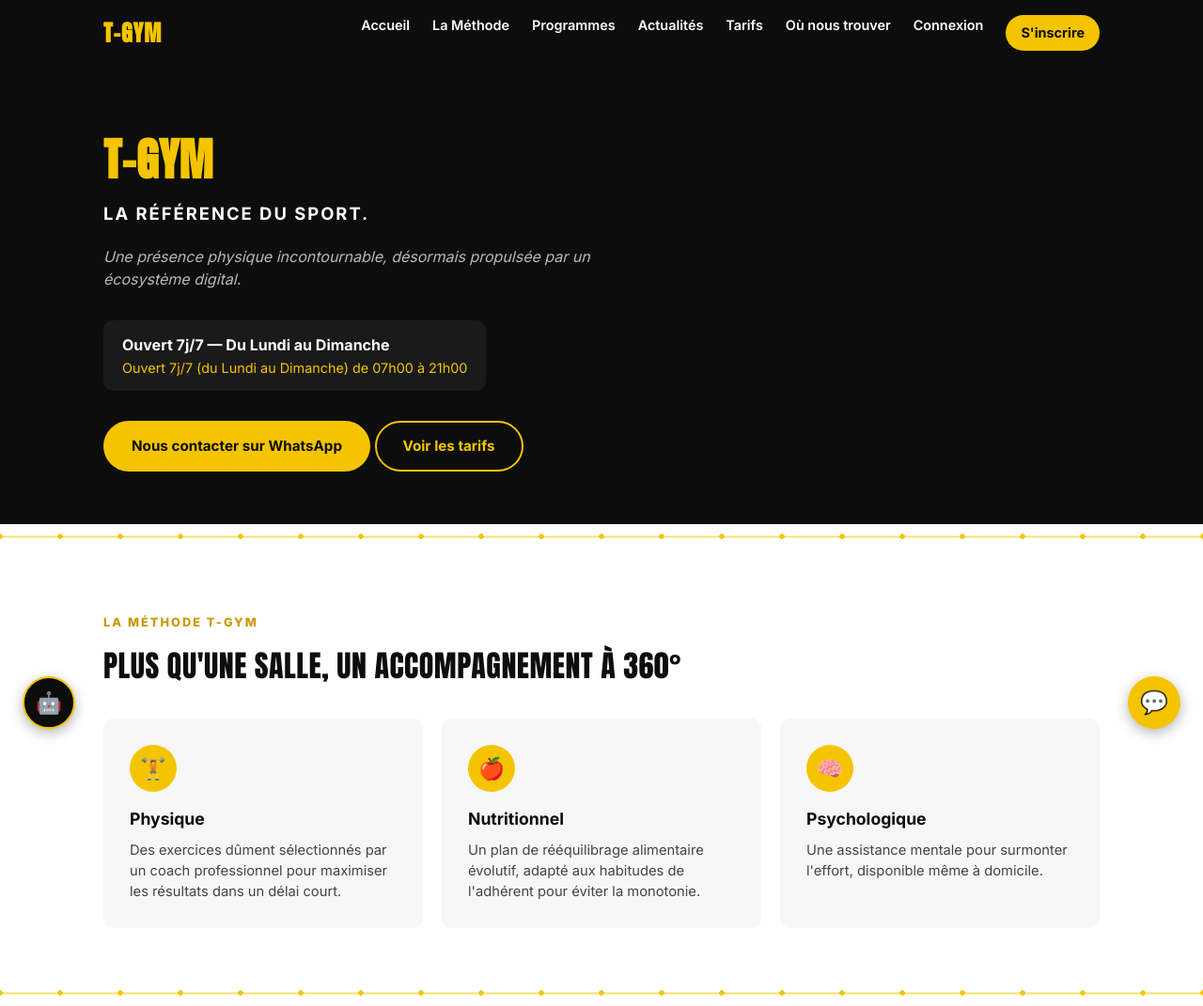
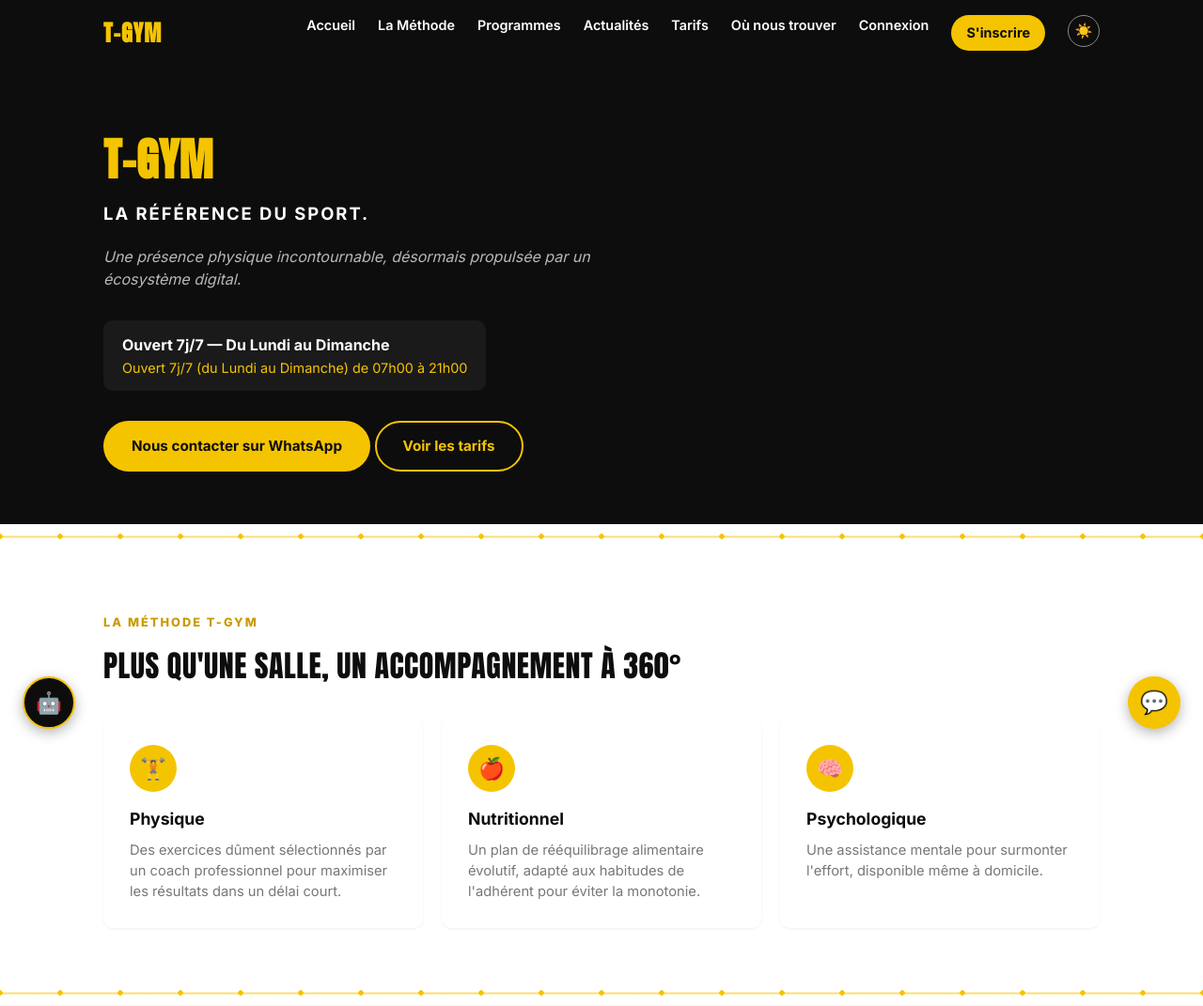
Before and after one commit to dave123online/tgym_website, a Django app: page / in a window 1280 px wide. Shown: the top 1071 px of the page at 94% size. Run offline with Django 5.2, Linux system fonts and the light colour scheme; data comes from the database, SQL or seed files in the repository; data that the repository does not hold is empty; parts of the project's set-up code (start-up, migrations or seed data) failed here and were passed over.

Commit message:
add price for best seller and dark mode

```diff
--- a/comptes/templates/comptes/connexion.html
+++ b/comptes/templates/comptes/connexion.html
@@ -8,7 +8,7 @@
         <h2>Connexion</h2>
 
         {% if form.errors %}
-        <p style="color:#c0392b;">Identifiants incorrects. Réessayez.</p>
+        <p class="text-danger">Identifiants incorrects. Réessayez.</p>
         {% endif %}
 
         <form method="post" class="card">
--- a/core/management/commands/seed_tgym.py
+++ b/core/management/commands/seed_tgym.py
@@ -89,7 +89,8 @@ class Command(BaseCommand):
                     "Assistance psychologique à distance",
                     "Contrôle de résultat régulier",
                 ],
-                prix_note="Inclus dans l'abonnement Premium — contactez-nous pour les modalités hors abonnement.",
+                prix_fcfa=35000,
+                prix_note="Peut aussi être inclus dans l'abonnement Premium — contactez-nous pour les modalités.",
                 est_phare=True,
                 actif=True,
                 ordre_affichage=1,
--- a/core/templates/core/accueil.html
+++ b/core/templates/core/accueil.html
@@ -100,7 +100,7 @@
             <div class="programme-phare__contenu">
                 <p class="eyebrow">{{ programme_phare.duree }}</p>
                 <h2>{{ programme_phare.titre }}</h2>
-                <p style="color:#555; max-width:520px; margin-bottom:1.5rem;">{{ programme_phare.accroche }}</p>
+                <p style="color:var(--text-muted); max-width:520px; margin-bottom:1.5rem;">{{ programme_phare.accroche }}</p>
                 <a href="{% url 'coaching:programme_detail' programme_phare.slug %}" class="btn btn-primary">En savoir plus</a>
             </div>
         </div>
--- a/static/css/theme.css
+++ b/static/css/theme.css
@@ -9,6 +9,52 @@
   --grey-dark: #8a8a8a;
   --grey-light: #f7f7f7;
   --radius: 10px;
+
+  /* ---------- Tokens sémantiques (dépendent du thème clair/sombre) ----------
+     Le header, le hero, le footer et les blocs .section--dark restent
+     volontairement toujours sombres (couleurs de marque fixes ci-dessus,
+     var(--black)/var(--white) directement) : seules les surfaces "page
+     normale" (fond de page, cartes, texte courant) suivent le thème. */
+  --bg: var(--white);
+  --bg-alt: var(--grey-light);
+  --card-bg: var(--white);
+  --text: var(--black);
+  --text-muted: #555;
+  --text-muted-2: #777;
+  --border: #eee;
+  --border-strong: #ddd;
+  --danger: #c0392b;
+}
+
+[data-theme="dark"] {
+  --danger: #e0574a;
+}
+@media (prefers-color-scheme: dark) {
+  :root:not([data-theme="light"]) { --danger: #e0574a; }
+}
+
+[data-theme="dark"] {
+  --bg: #121212;
+  --bg-alt: #1a1a1a;
+  --card-bg: #1e1e1e;
+  --text: #f0f0f0;
+  --text-muted: #b0b0b0;
+  --text-muted-2: #929292;
+  --border: #2a2a2a;
+  --border-strong: #363636;
+}
+
+@media (prefers-color-scheme: dark) {
+  :root:not([data-theme="light"]) {
+    --bg: #121212;
+    --bg-alt: #1a1a1a;
+    --card-bg: #1e1e1e;
+    --text: #f0f0f0;
+    --text-muted: #b0b0b0;
+    --text-muted-2: #929292;
+    --border: #2a2a2a;
+    --border-strong: #363636;
+  }
 }
 
 * { box-sizing: border-box; }
@@ -159,9 +206,10 @@ a { color: inherit; text-decoration: none; }
 }
 
 .card {
-  background: var(--grey-light);
+  background: var(--card-bg);
   border-radius: var(--radius);
   padding: 1.75rem;
+  box-shadow: 0 1px 3px rgba(0,0,0,0.06);
 }
 .section--dark .card { background: var(--black-soft); }
 .card-icon {
@@ -173,7 +221,7 @@ a { color: inherit; text-decoration: none; }
   margin-bottom: 1rem;
 }
 .card h3 { margin: 0 0 0.5rem; font-size: 1.1rem; }
-.card p { color: #444; font-size: 0.92rem; margin: 0; }
+.card p { color: var(--text-muted-2); font-size: 0.92rem; margin: 0; }
 .section--dark .card p { color: var(--grey); }
 
 .badge {
@@ -187,12 +235,59 @@ a { color: inherit; text-decoration: none; }
 .badge--warn { background: #fff3cd; color: #7a5b00; }
 .badge--muted { background: #eee; color: #666; }
 
+/* ---------- Interrupteur thème clair/sombre ---------- */
+.theme-toggle {
+  background: none;
+  border: 1px solid var(--grey-dark);
+  border-radius: 999px;
+  width: 34px;
+  height: 34px;
+  display: inline-flex;
+  align-items: center;
+  justify-content: center;
+  cursor: pointer;
+  padding: 0;
+  flex: none;
+}
+.theme-toggle__icon { font-size: 0.95rem; line-height: 1; display: none; }
+/* Par défaut (pas de préférence enregistrée) : suit prefers-color-scheme */
+.theme-toggle__icon--sun { display: inline; }
+@media (prefers-color-scheme: dark) {
+  :root:not([data-theme="light"]) .theme-toggle__icon--sun { display: none; }
+  :root:not([data-theme="light"]) .theme-toggle__icon--moon { display: inline; }
+}
+/* Préférence enregistrée explicitement (l'utilisateur a cliqué) */
+[data-theme="dark"] .theme-toggle__icon--sun { display: none; }
+[data-theme="dark"] .theme-toggle__icon--moon { display: inline; }
+[data-theme="light"] .theme-toggle__icon--sun { display: inline; }
+[data-theme="light"] .theme-toggle__icon--moon { display: none; }
+
 .table-simple { width: 100%; border-collapse: collapse; margin-top: 0.75rem; }
 .table-simple th, .table-simple td {
   text-align: left; padding: 0.5rem 0.6rem; font-size: 0.88rem;
-  border-bottom: 1px solid #eee;
+  border-bottom: 1px solid var(--border);
 }
-.table-simple th { color: #777; font-weight: 700; font-size: 0.78rem; text-transform: uppercase; }
+.table-simple th { color: var(--text-muted-2); font-weight: 700; font-size: 0.78rem; text-transform: uppercase; }
+
+/* ---------- Champs de formulaire (connexion, inscription...) ---------- */
+input[type="text"], input[type="password"], input[type="email"],
+input[type="tel"], input[type="number"], input[type="date"],
+input[type="search"], textarea, select {
+  background: var(--card-bg);
+  color: var(--text);
+  border: 1px solid var(--border-strong);
+  border-radius: 6px;
+  padding: 0.55rem 0.75rem;
+  font-size: 0.92rem;
+  font-family: inherit;
+  width: 100%;
+  max-width: 340px;
+}
+input:focus, textarea:focus, select:focus {
+  outline: 2px solid var(--yellow);
+  outline-offset: 1px;
+}
+.text-danger { color: var(--danger, #e05252); }
 
 /* ---------- Pricing ---------- */
 .plan-premium {
--- a/templates/base.html
+++ b/templates/base.html
@@ -9,6 +9,19 @@
     <link rel="preconnect" href="https://fonts.gstatic.com" crossorigin>
     <link href="https://fonts.googleapis.com/css2?family=Anton&family=Inter:wght@400;600;700;800&display=swap" rel="stylesheet">
     <link rel="stylesheet" href="{% static 'css/theme.css' %}">
+    <script>
+        // Appliqué avant le rendu pour éviter un flash clair→sombre au
+        // chargement. Lit la préférence enregistrée ; sinon ne fait rien
+        // et laisse le CSS suivre prefers-color-scheme automatiquement.
+        (function () {
+            try {
+                var theme = localStorage.getItem("tgym-theme");
+                if (theme === "dark" || theme === "light") {
+                    document.documentElement.setAttribute("data-theme", theme);
+                }
+            } catch (e) {}
+        })();
+    </script>
 </head>
 <body>
 
@@ -46,6 +59,10 @@
                     <a href="{% url 'comptes:connexion' %}">Connexion</a>
                 {% endif %}
                 <a class="btn-whatsapp-nav" href="{% url 'core:tarifs' %}">S'inscrire</a>
+                <button type="button" class="theme-toggle" id="theme-toggle" aria-label="Changer de thème">
+                    <span class="theme-toggle__icon theme-toggle__icon--sun">☀️</span>
+                    <span class="theme-toggle__icon theme-toggle__icon--moon">🌙</span>
+                </button>
             </nav>
         </div>
     </header>
@@ -158,5 +175,24 @@
     })();
     </script>
 
+    <script>
+    (function () {
+        const bouton = document.getElementById("theme-toggle");
+        if (!bouton) return;
+
+        function themeActuel() {
+            const enregistre = document.documentElement.getAttribute("data-theme");
+            if (enregistre) return enregistre;
+            return window.matchMedia("(prefers-color-scheme: dark)").matches ? "dark" : "light";
+        }
+
+        bouton.addEventListener("click", () => {
+            const prochain = themeActuel() === "dark" ? "light" : "dark";
+            document.documentElement.setAttribute("data-theme", prochain);
+            try { localStorage.setItem("tgym-theme", prochain); } catch (e) {}
+        });
+    })();
+    </script>
+
 </body>
 </html>
```
Also changed, not shown: other parts of static/css/theme.css (+16 -13 lines), PROGRESS.md (+31 -0 lines).
